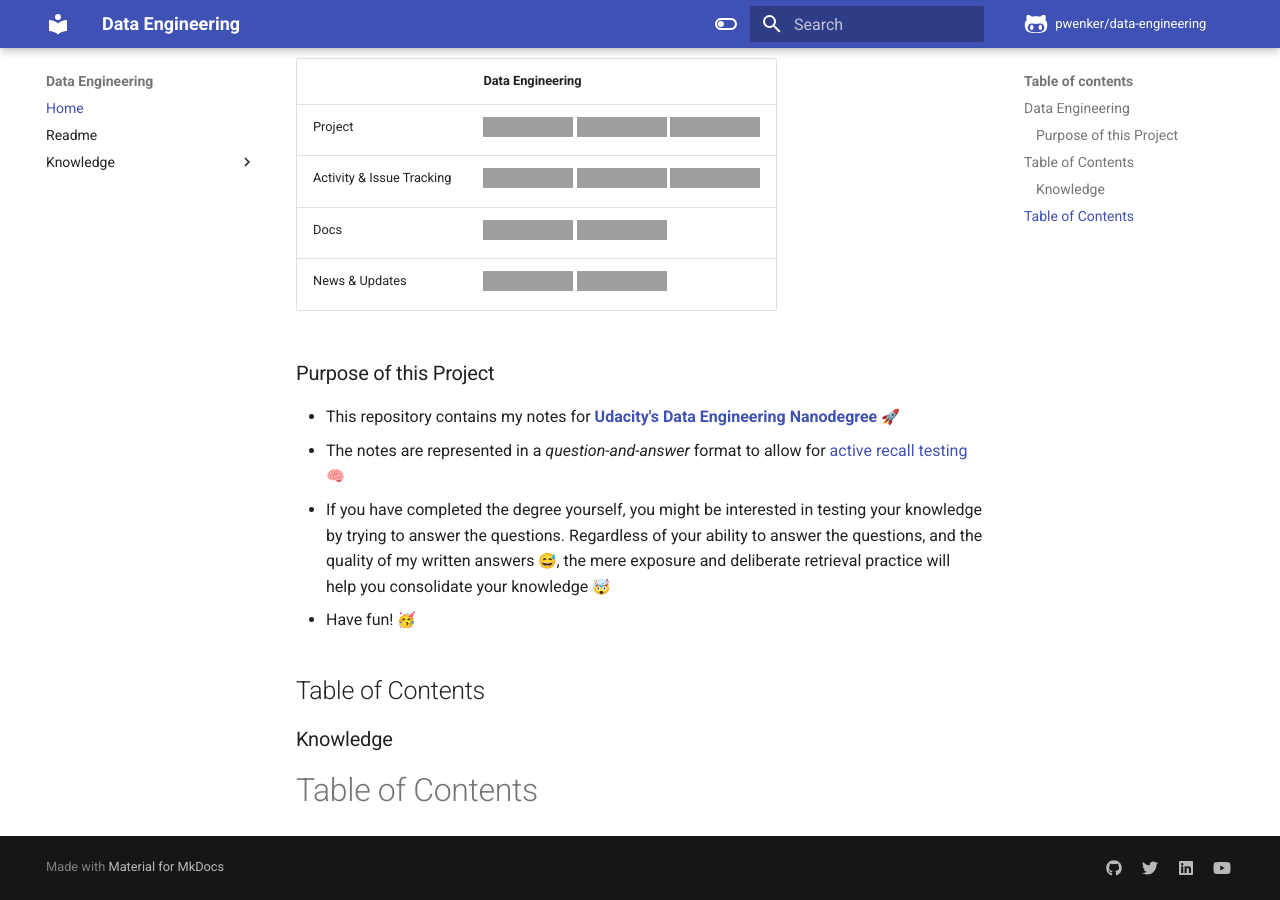
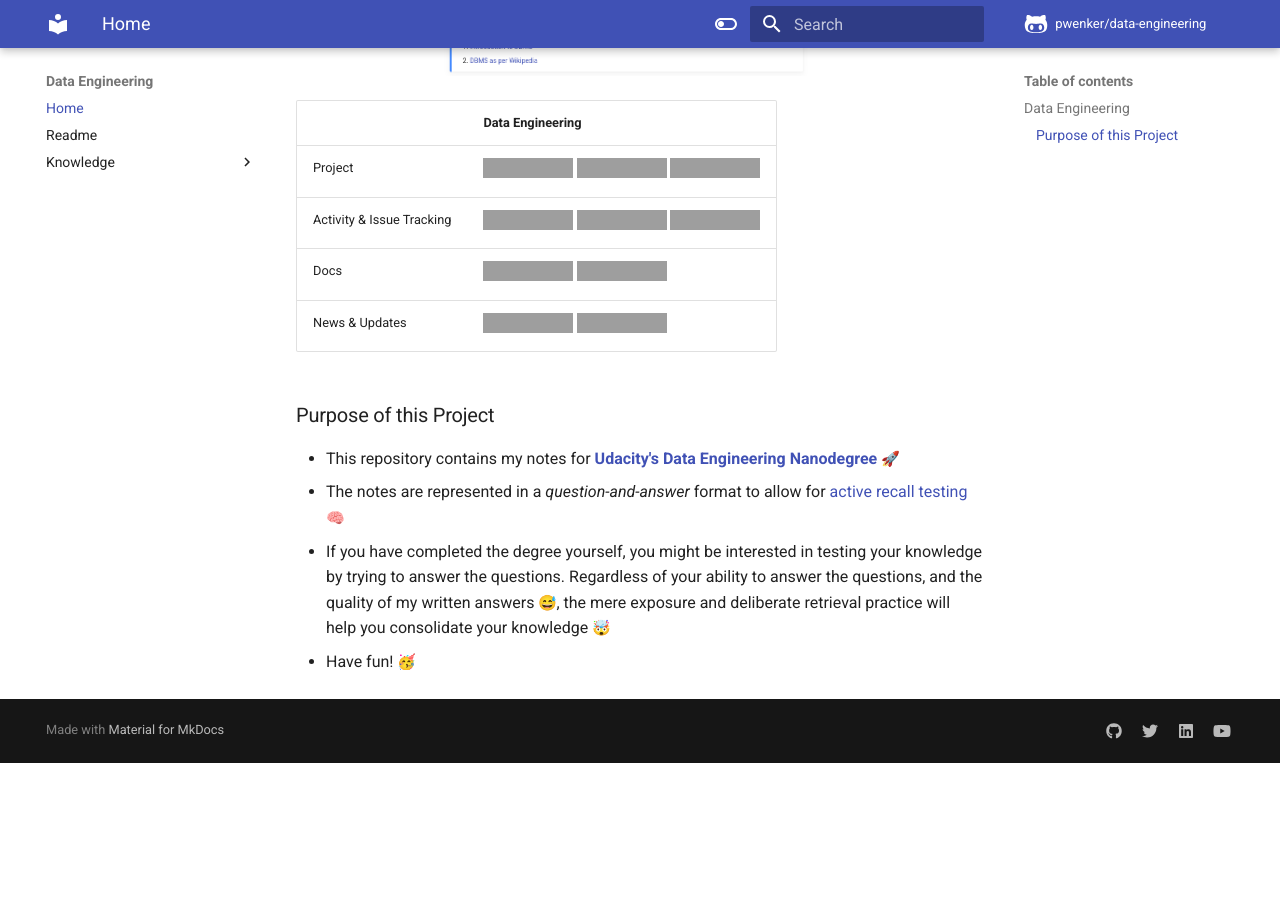
Before and after one commit to pwenker/data-engineering, an MkDocs documentation site: the page built from docs/index.md, in a window 1280 px wide and 900 px high, scrolled down 528 px, cut to the strip 0-900 px from the top of the window. Built offline with MkDocs 1.6.1 and Material for MkDocs 9.7.7, drawn with Linux system fonts in a browser that asks for light colours; emoji names are drawn with the system emoji font; comment, search, counter and statistics services are not loaded; after the commit the page ends 1291 px from its top, so only the background shows below that; grey boxes are pictures that could not be loaded.

Commit message:
Update index.md

```diff
--- a/docs/index.md
+++ b/docs/index.md
@@ -19,11 +19,3 @@
 - If you have completed the degree yourself, you might be interested in testing your knowledge by trying to answer the questions. Regardless of your ability to answer the questions, and the
   quality of my written answers :sweat_smile:, the mere exposure and deliberate retrieval practice will help you consolidate your knowledge :exploding_head:
 - Have fun!  :partying_face:
-
-## Table of Contents
-
-### Knowledge
-
-
-Table of Contents
-=================
```
